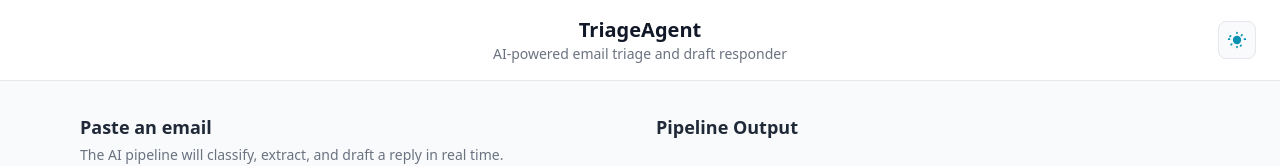
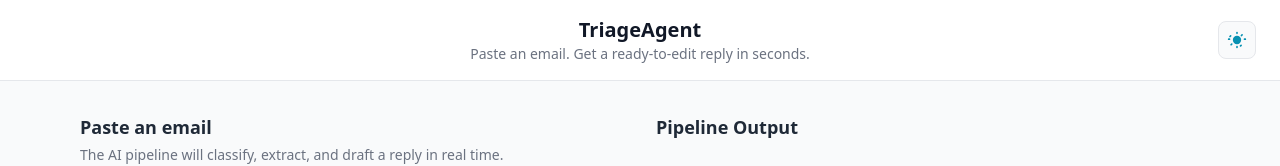
Before and after one commit to eholt723/triageagent, a React (Vite) app in the folder frontend/: page / in a window 1280 px wide. Shown: the top 166 px of the page. Built offline with nearby package versions, Linux system fonts and the light colour scheme.

Commit message:
update header subtitle copy

```diff
--- a/frontend/src/App.jsx
+++ b/frontend/src/App.jsx
@@ -84,7 +84,7 @@ export default function App() {
       <header className="bg-white dark:bg-gray-900 border-b border-gray-200 dark:border-gray-800 px-6 py-4 relative flex items-center justify-center">
         <div className="text-center">
           <h1 className="text-xl font-bold text-gray-900 dark:text-gray-100">TriageAgent</h1>
-          <p className="text-sm text-gray-500 dark:text-gray-400">AI-powered email triage and draft responder</p>
+          <p className="text-sm text-gray-500 dark:text-gray-400">Paste an email. Get a ready-to-edit reply in seconds.</p>
         </div>
         <button
           onClick={() => setDark((d) => !d)}
```
